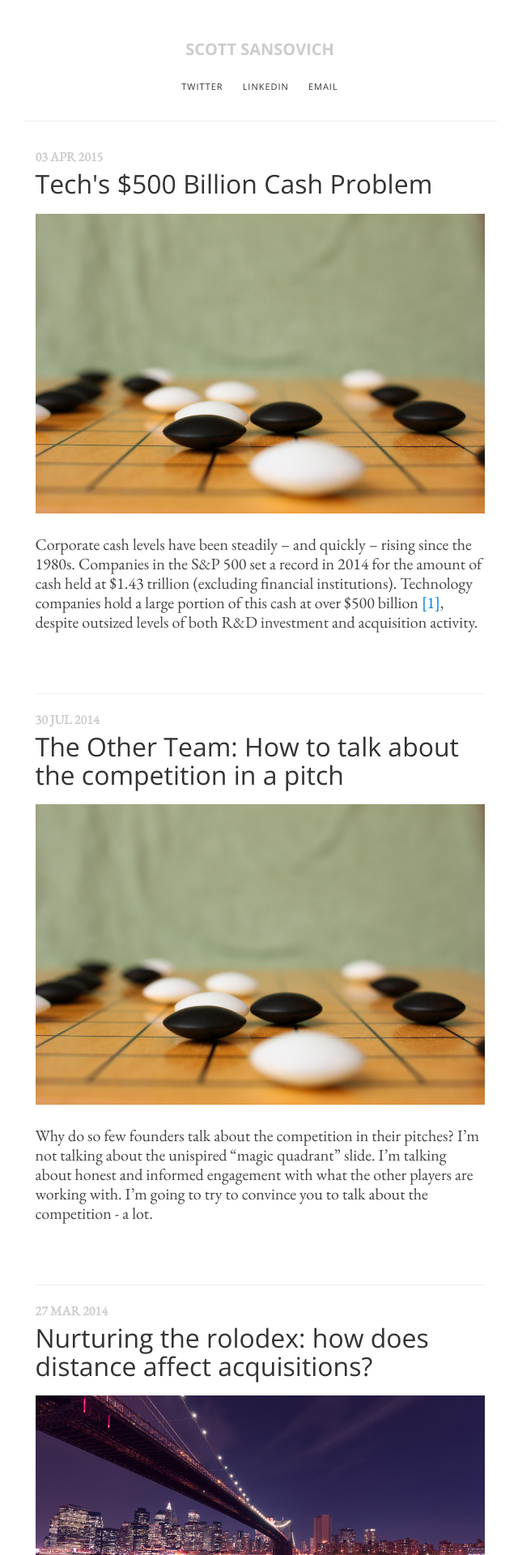
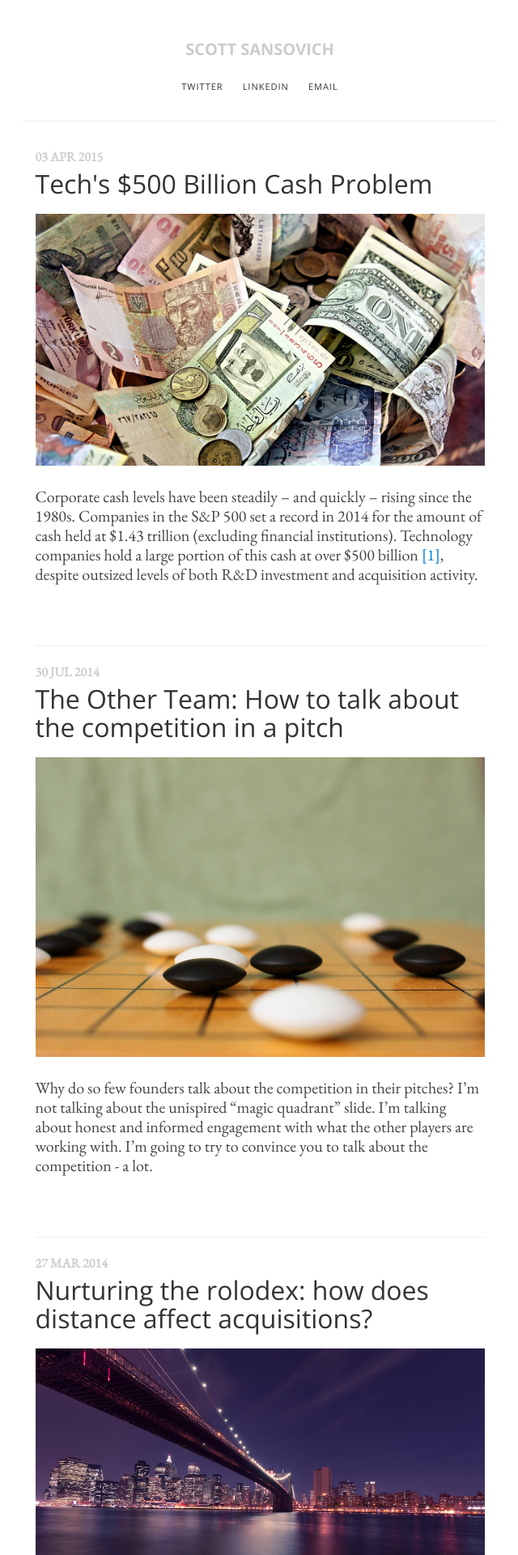
Before and after one commit to ssansovich/old-blog, a Jekyll site: the page built from index.html, in a window 1280 px wide. Shown: the top 1920 px of the page at 81% size, without its empty margins (319-959 px from the left). Built offline with Jekyll 4.4.1, drawn with Linux system fonts in a browser that asks for light colours; nearby versions of some CDN libraries; Markdown is read by kramdown in place of the engine named in the settings; comment, search, counter and statistics services are not loaded.

Commit message:
changing corporate cash header

```diff
--- a/_posts/2015-04-03-corporate-cash-problem.markdown
+++ b/_posts/2015-04-03-corporate-cash-problem.markdown
@@ -4,7 +4,7 @@
 date:   2015-04-03 22:20:00
 ---
 
-![meeting]({{ site.url }}/images/goboard.jpg)
+![cash]({{ site.url }}/images/corporatecash/cash-header.jpg)
 
 Corporate cash levels have been steadily – and quickly – rising since the 1980s. Companies in the S&P 500 set a record in 2014 for the amount of cash held at $1.43 trillion (excluding financial institutions). Technology companies hold a large portion of this cash at over $500 billion [[1]][moodys], despite outsized levels of both R&D investment and acquisition activity.
 
```
Also changed, not shown: images/corporatecash/cash-header.jpg (added), 3 other files.
